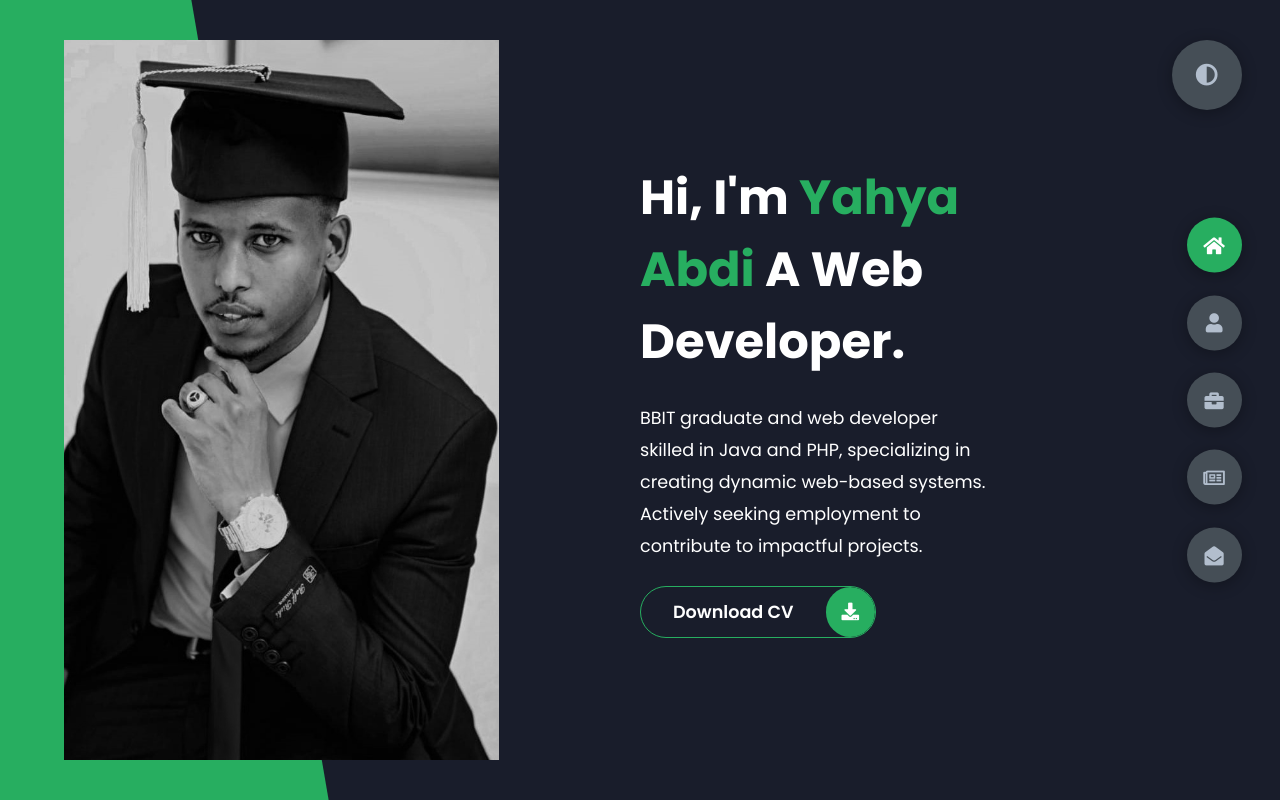
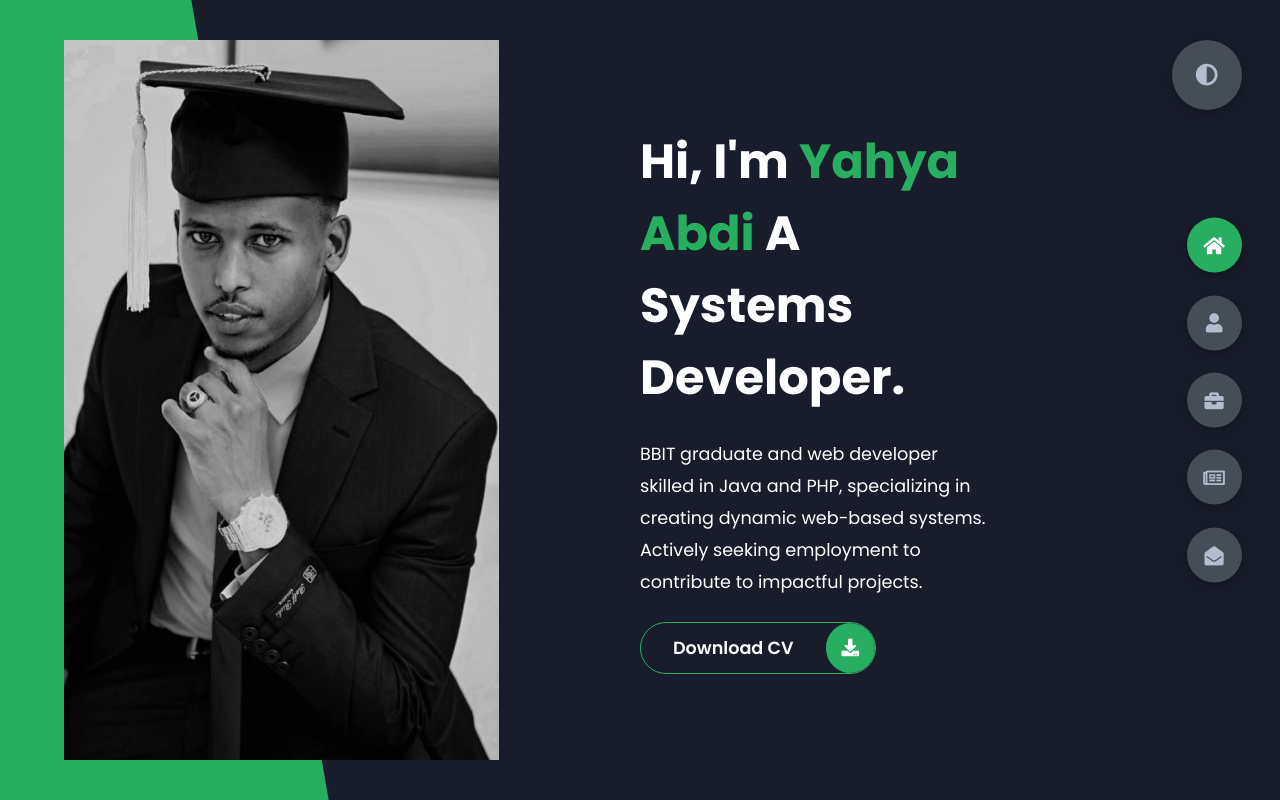
Before and after one commit to Yahyer-Ab/Portfolio-website, a plain HTML site: page index.html in a window 1280 px wide. Drawn offline with Linux system fonts and the light colour scheme.

Commit message:
Update index.html

```diff
--- a/index.html
+++ b/index.html
@@ -26,7 +26,7 @@
             <div class="right-header">
                 <h1 class="name">
                     Hi, I'm <span>Yahya Abdi</span>
-                    A Web Developer.
+                    A Systems Developer.
                 </h1>
                 <p>
                     BBIT graduate and web developer skilled in Java and PHP, specializing in creating dynamic web-based systems.
```
